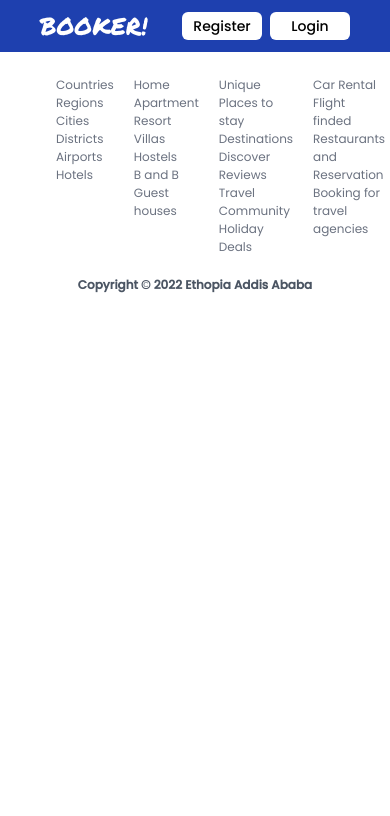
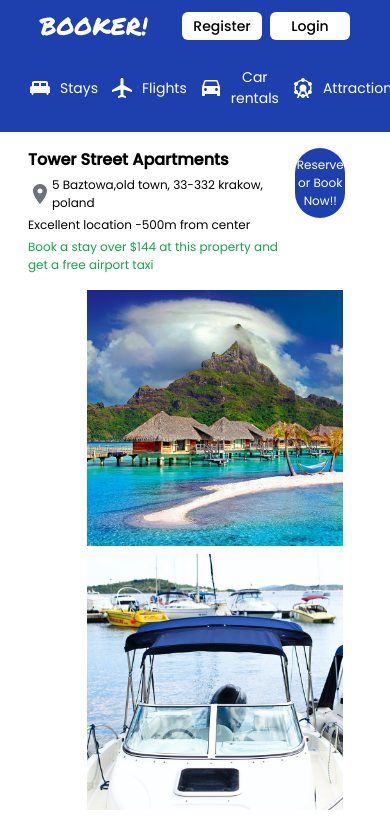
Before and after one commit to liferacer23/Hotel-Reservation-Client, a Next.js app: page /hotels/1 in a window 390 px wide. Shown: the top 816 px of the page. Built offline with nearby package versions, Linux system fonts and the light colour scheme; grey boxes are pictures that could not be loaded.

Commit message:
added something

```diff
--- a/components/Footer.js
+++ b/components/Footer.js
@@ -1,8 +1,10 @@
 import React from 'react'
+import MailList from './MailList'
 
 export default function Footer() {
   return (
-    <div className='p-2 h-fit mt-[1rem]'>
+    <><MailList /><div className='p-2 h-fit mt-[1rem]'>
+
       <div className='mx-12 flex gap-5 justify-between'>
         <div>
           <ul>
@@ -57,6 +59,6 @@ export default function Footer() {
       <div className='mt-3 p-2 flex justify-center items-center'>
         <h1 className='text-xs font-semibold text-gray-600'>Copyright &copy; 2022 Ethopia Addis Ababa</h1>
       </div>
-    </div>
+    </div></>
   )
 }
--- /dev/null
+++ b/components/ImageContainer.js
@@ -0,0 +1,29 @@
+import React from "react";
+import Image from "next/image";
+import Slider from "./Slider";
+export default function ImageContainer({setOpenSlider, setSlideNumber,images}) {
+
+  const handleOpen=(index)=>{
+    setSlideNumber(index);
+    setOpenSlider(prev=>!prev);
+  }
+  return (
+    <div className="mx-5 w-full h-fit">
+
+      <div className="flex justify-center items-center p-2 flex mx-auto w-[95%] h-full flex-wrap gap-2">
+        {images.map((image, index) => {
+          return (
+            <div onClick={()=>{handleOpen(index)}} key={index} className="relative w-[16rem] h-[16rem]">
+              <Image
+                src={image}
+                alt="propertyImage"
+                objectFit="cover"
+                layout="fill"
+              />
+            </div>
+          );
+        })}
+      </div>
+    </div>
+  );
+}
--- a/components/Layout.js
+++ b/components/Layout.js
@@ -1,9 +1,11 @@
 import Footer from './Footer';
+import Header from './Header';
 import Navbar from './Navbar';
 export default function Layout({children}) {
   return (
     <>
     <Navbar/>
+    <Header />
 {children}
 <Footer/>
     </>
--- /dev/null
+++ b/components/Slider.js
@@ -0,0 +1,36 @@
+import ArrowBackIosNewIcon from "@mui/icons-material/ArrowBackIosNew";
+import ArrowForwardIosIcon from "@mui/icons-material/ArrowForwardIos";
+import Image from "next/image";
+export default function Slider({ images, slideNumber, setSlideNumber, setOpenSlider }) {
+  const SlideHandler = (e) => {
+    e.stopPropagation();
+    setOpenSlider((prev) => !prev);
+  };
+
+  const slideLeft=()=>{
+   let newSlideNumber = slideNumber === 0 ? images.length - 1 : slideNumber - 1;
+    setSlideNumber(newSlideNumber);
+}
+  const slideRight=()=>{
+    let newSlideNumber = slideNumber === images.length - 1 ? 0 : slideNumber + 1;
+    setSlideNumber(newSlideNumber);
+}
+  return (
+    <div className="z-50 fixed inset-0">
+      <div
+        onClick={(e) => {
+          SlideHandler(e);
+        }}
+        className="fixed inset-0 bg-gray-900 bg-opacity-60 overflow-y-auto h-full w-full"
+      >
+      </div>
+      <div className="p-4 items-center flex justify-between inset-y-10 inset-x-40 absolute">
+          <ArrowBackIosNewIcon onClick={()=>{slideLeft()}} className="cursor-pointer text-white text-5xl"/>
+          <div className="relative w-full h-full">
+              <Image className="rounded-xl" objectFit="cover" layout="fill" src={images[slideNumber]} alt="selected-image"/>
+          </div>
+          <ArrowForwardIosIcon onClick={()=>{slideRight()}} className="cursor-pointer text-white text-5xl"/>
+      </div>
+    </div>
+  );
+}
--- a/pages/hotels/[hotel].js
+++ b/pages/hotels/[hotel].js
@@ -1,14 +1,70 @@
 import Head from "next/head";
+import Header from "../../components/Header";
+import LocationOnIcon from "@mui/icons-material/LocationOn";
+import ImageContainer from "../../components/ImageContainer";
+import { useState } from "react";
+import Slider from "../../components/Slider";
+export default function SingleHotel() {
+  const images = [
+    "/assets/property/resort.png",
+    "/assets/property/boat.png",
+    "/assets/property/cabins.png",
+    "/assets/property/resort.png",
+    "/assets/property/villas.png",
+    "/assets/property/resort.png",
+    "/assets/property/apartment.png",
+    "/assets/property/villas.png",
+  ];
+  const [slideNumber, setSlideNumber] = useState(0);
+  const [openSlider, setOpenSlider] = useState(false);
 
-export default function SingleHotel() {
   return (
     <div>
+
       <Head>
         <title>Hotel Reservation | Hotel </title>
         <meta name="description" content="Generated by create next app" />
         <link rel="icon" href="/favicon.ico" />
       </Head>
+      { openSlider? <Slider slideNumber={slideNumber} images={images} setOpenSlider={setOpenSlider} setSlideNumber={setSlideNumber}/>:" "}
+      <div className="p-2 flex mt-2 mx-5">
+        <div className="w-full flex justify-between">
+          <div className="w-[80%] flex flex-col space-y-1">
+            <h1 className="text-xx font-semibold">Tower Street Apartments</h1>
+            <div className="flex items-center justify-start">
+              <LocationOnIcon className=" text-sm text-gray-500" />
+              <p className="text-xs">
+                {" "}
+                5 Baztowa,old town, 33-332 krakow, poland
+              </p>
+            </div>
 
+            <h1 className="text-xs">Excellent location -500m from center</h1>
+            <h1 className="text-xs text-green-600">
+              Book a stay over $144 at this property and get a free airport taxi
+            </h1>
+          </div>
+          <div className="w-[20%] flex flex-col">
+            <button className=" flex-start text-xs p-2 rounded-full transition duration-40 hover:bg-blue-600 bg-blue-800 text-white flex items-center justify-center cursor-pointer w-[75%]">
+              Reserve or Book Now!!
+            </button>
+          </div>
+        </div>
+      </div>
+      <ImageContainer images={images} setOpenSlider={setOpenSlider} setSlideNumber={setSlideNumber}/>
+
+      <div className="mx-5 flex justify-between p-2">
+<div className="p-1 flex flex-col w-[80%]">
+<h1 className="text-2xl font-bold text-gray-500">Stay in the heart of krakow</h1>
+<p className="text-xs">Lorem ipsum dolor sit amet, consectetur adipisicing elit. Possimus, dolore voluptatum! Repellat est, aliquid aspernatur soluta doloremque reiciendis impedit odio, ut inventore possimus perspiciatis eos nostrum. Reprehenderit Lorem ipsum dolor sit amet, consectetur adipisicing elit. Possimus, dolore voluptatum! Repellat est, aliquid aspernatur soluta doloremque reiciendis impedit odio, ut inventore possimus perspiciatis eos nostrum. Reprehenderit illo reiciendis aliquid? illo reiciendis aliquid?</p>
+</div>
+<div className="p-2 flex flex-col w-[20%] bg-blue-200 rounded-xl space-y-2">
+<h1 className="text-xx font-bold">Perfect for a 9-night stay!!</h1>
+<p className="text-xs">Loacated in the real heart of krakow,this property has excellent location</p>
+<h1 className="text-xl font-bold text-gray-500">$945<p className="text-xl inline font-medium">(9 nights)</p></h1>
+<button className="text-xs p-2 rounded-full transition duration-40 hover:bg-blue-600 bg-blue-800 text-white flex items-center justify-center cursor-pointer w-[90%] md:w-[70%]">Reserve or book now!!</button>
+</div>
+      </div>
     </div>
   );
 }
--- a/pages/lists.js
+++ b/pages/lists.js
@@ -8,7 +8,6 @@ export default function list() {
       <Head>
         <title>Hotel Reservation | List</title>
       </Head>
-      <Header />
      <Lists/>
     </div>
   );
--- a/tailwind.config.js
+++ b/tailwind.config.js
@@ -28,6 +28,9 @@ module.exports = {
       },
     },
     extend: {
+      blur: {
+        xs: '2px',
+      },
       height: {
         100: "25rem",
       },
```
Lines whose indentation alone changed are shown as unchanged.
